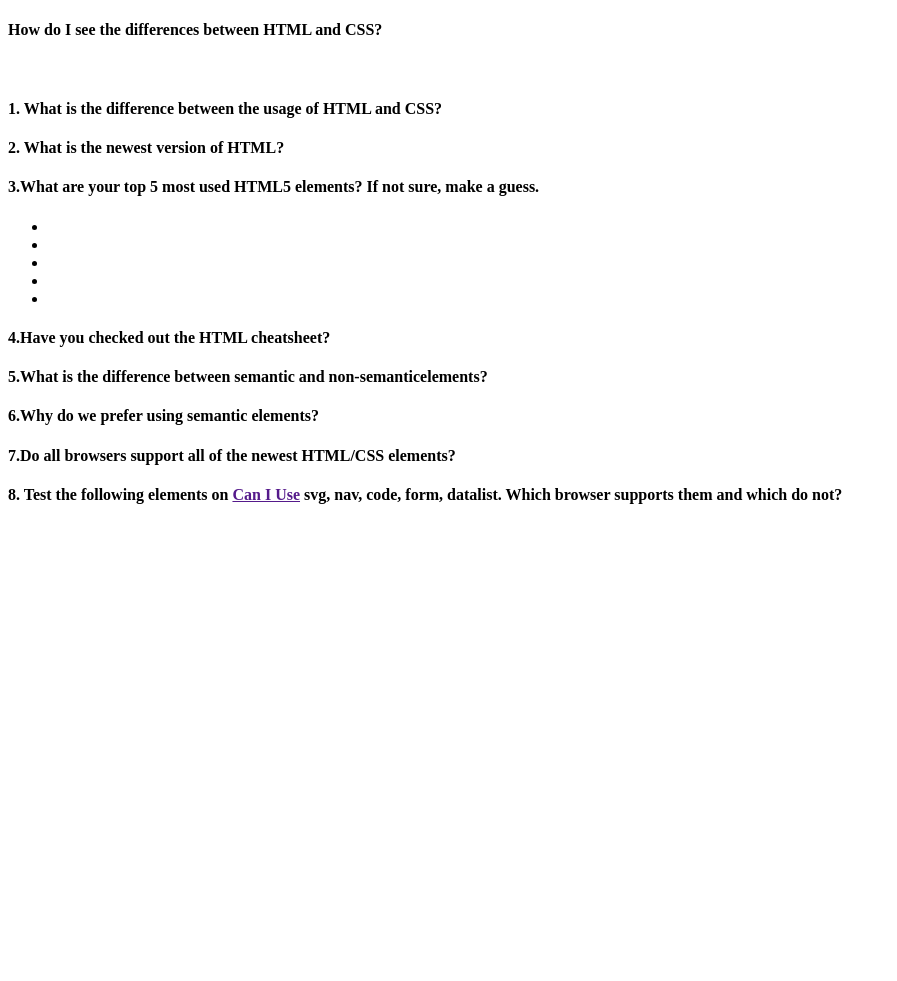
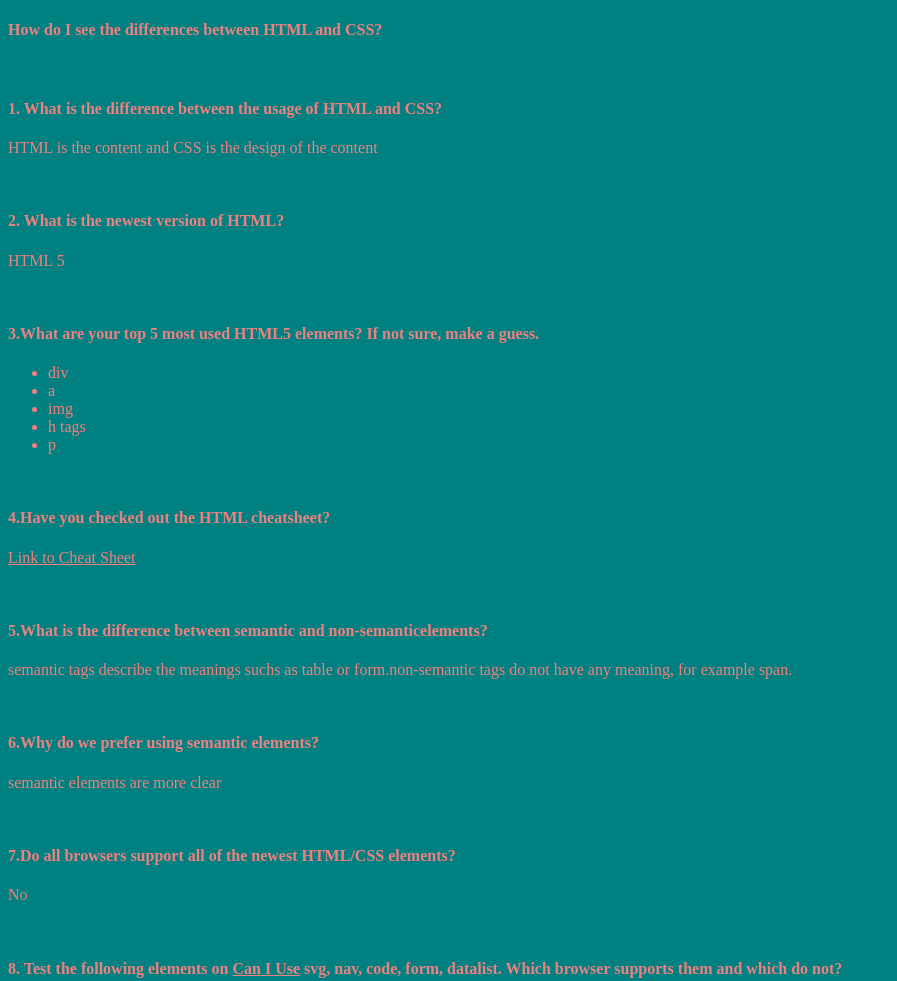
Before and after one commit to lwcrisafi/html-practice, a plain HTML site: page index.html in a window 1280 px wide. Shown: the top 981 px of the page, without its empty margins (0-897 px from the left). Before the commit the page ends 800 px from the top, so only its background shows below. Drawn offline with Linux system fonts and the light colour scheme.

Commit message:
filled in answers, added photos and links, additional css file

```diff
--- /dev/null
+++ b/css/style.css
@@ -0,0 +1,7 @@
+* {
+    color: lightcoral;
+    background-color: teal;
+}
+img {
+    width: 50%;
+}
--- a/index.html
+++ b/index.html
@@ -4,37 +4,57 @@
     <meta charset="UTF-8">
     <meta name="viewport" content="width=device-width, initial-scale=1.0">
     <title>About HTML and CSS</title>
+    <link rel="stylesheet" href="css/style.css">
 </head>
 <body>
     <main>
+        <div>
         <h4><strong>How do I see the differences between HTML and CSS?</strong></h4>
-        <br>
+<br>
         <h4>1. What is the difference between the usage of <strong>HTML and CSS?</strong></h4>
-
+        <p>HTML is the content and CSS is the design of the content</p>
+<br>
         <h4>2. What is the newest version of <strong>HTML?
         </strong></h4>
-
+        <p>HTML 5</p>
+<br>
         <h4>3.What are your top 5 most used <strong>HTML5 elements</strong>? If not sure, make a guess.</h4>
 
         <ul>
-            <li></li>
-            <li></li>
-            <li></li>
-            <li></li>
-            <li></li>
+            <li>div</li>
+            <li>a</li>
+            <li>img</li>
+            <li>h tags</li>
+            <li>p</li>
+        </ul>
+<br>
+        <h4>4.Have you checked out the <strong>HTML cheatsheet?</strong></h4>
+
+        <p><a href="https://www.wpkube.com/html5-cheat-sheet/" target="_blank">Link to Cheat Sheet</a></p>
+<br>
+        <h4>5.What is the difference between <strong>semantic and non-semantic</strong>elements?</h4>
+        <p>semantic tags describe the meanings suchs as table or form.non-semantic tags do not have any meaning, for example span. </p>
+<br>
+
+        <h4>6.Why do we prefer using <strong>semantic elements?</strong></h4>
+        <p>semantic elements are more clear</p>
+<br>
+
+        <h4>7.Do all <strong>browsers support</strong> all of the newest HTML/CSS elements?</h4>
+        <p>No</p>
+<br>
+
+        <h4>8. Test the following elements on <a href="https://caniuse.com/" target="_blank">Can I Use</a> svg, nav, code, form, datalist. Which browser supports them and which do not? </h4>
+
+        <img src="img/svgproof.jpg" alt="screenshot from website can i use of svg basic support">
+        <ul>
+            <li>SVG - partial support only on internet explorer</li>
+            <li>NAV - supported on all most recent major browsers</li>
+            <li>CODE - supported on all most recent major browsers</li>
+            <li>FORM - not on internet explorer</li>
         </ul>
 
-        <h4>4.Have you checked out the <strong>HTML cheatsheet?</strong></h4>
-
-        <p><a href=""></a></p>
-
-        <h4>5.What is the difference between <strong>semantic and non-semantic</strong>elements?</h4>
-
-        <h4>6.Why do we prefer using <strong>semantic elements?</strong></h4>
-
-        <h4>7.Do all <strong>browsers support</strong> all of the newest HTML/CSS elements?</h4>
-
-        <h4>8. Test the following elements on <a href="">Can I Use</a> svg, nav, code, form, datalist. Which browser supports them and which do not? </h4>
+        </div>
     </main>
 
 </body>
```
Also changed, not shown: img/svgproof.jpg (added).
